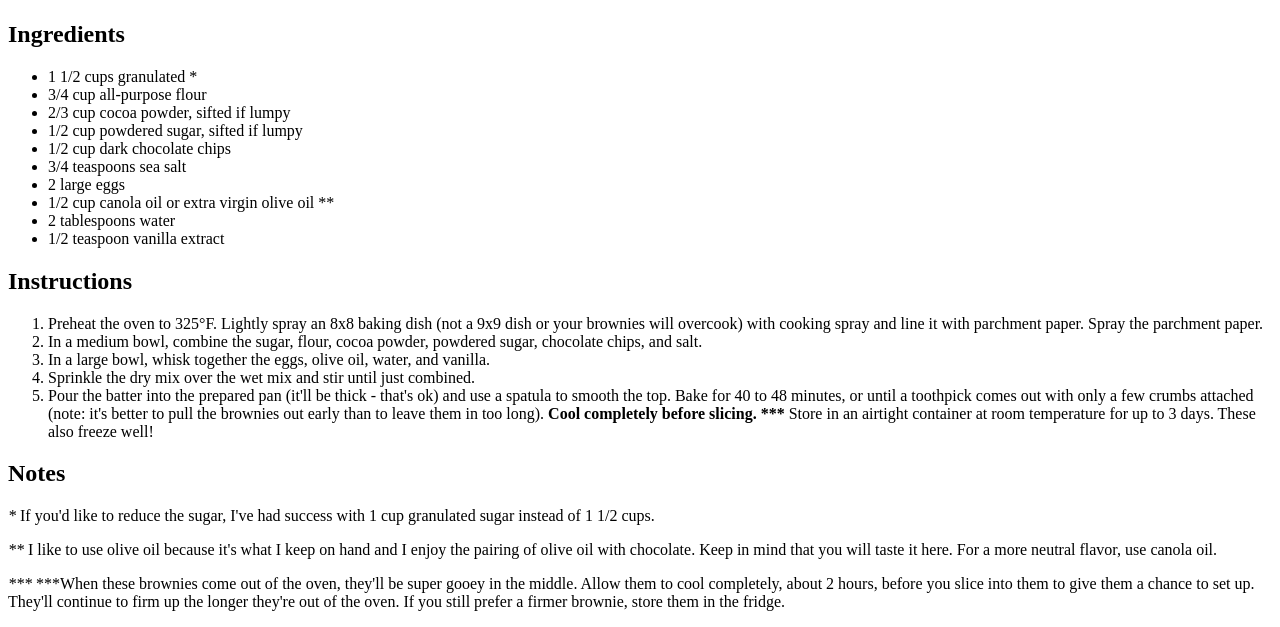
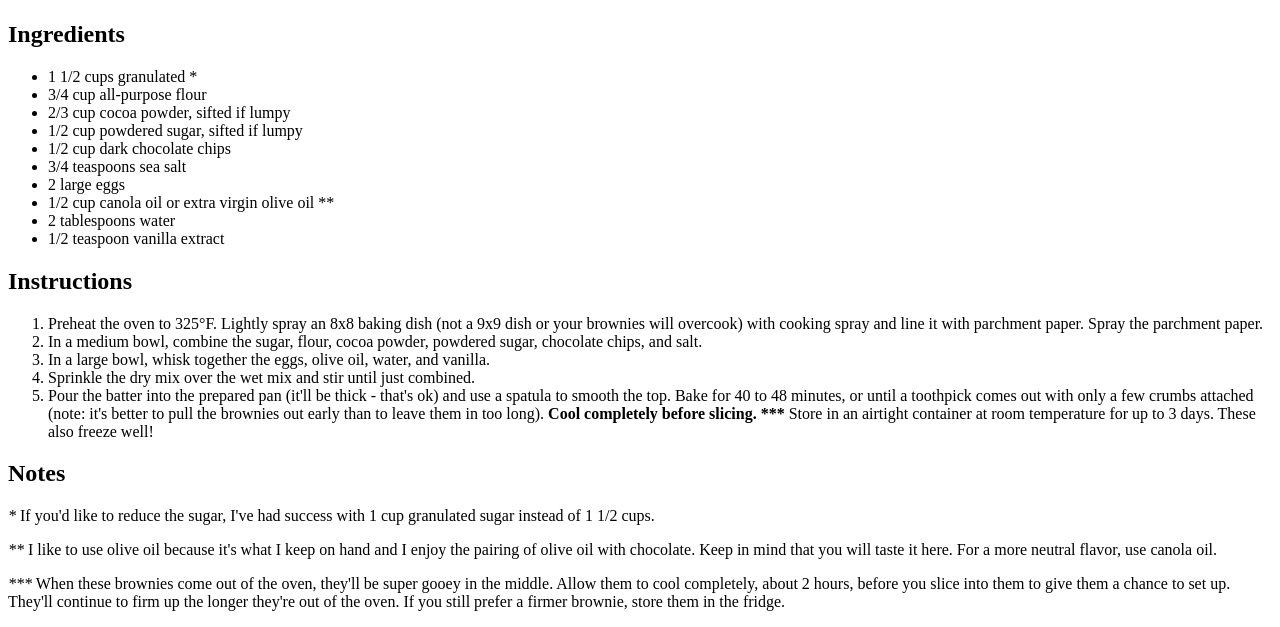
Before and after one commit to LisaH-rgb/Best-Brownies, a plain HTML site: page index.html in a window 1280 px wide. Shown: the part 354-981 px from the top of the page. Drawn offline with Linux system fonts and the light colour scheme.

Commit message:
Update index.html

```diff
--- a/index.html
+++ b/index.html
@@ -33,6 +33,6 @@
     <h2>Notes</h2>
     <p><em>*</em> If you'd like to reduce the sugar, I've had success with 1 cup granulated sugar instead of 1 1/2 cups.<p>
     <p><em>**</em> I like to use olive oil because it's what I keep on hand and I enjoy the pairing of olive oil with chocolate. Keep in mind that you will taste it here. For a more neutral flavor, use canola oil.</p>
-    <p><em>***</em> ***When these brownies come out of the oven, they'll be super gooey in the middle. Allow them to cool completely, about 2 hours, before you slice into them to give them a chance to set up. They'll continue to firm up the longer they're out of the oven. If you still prefer a firmer brownie, store them in the fridge.</p>
+    <p><em>***</em> When these brownies come out of the oven, they'll be super gooey in the middle. Allow them to cool completely, about 2 hours, before you slice into them to give them a chance to set up. They'll continue to firm up the longer they're out of the oven. If you still prefer a firmer brownie, store them in the fridge.</p>
   </body>
   </html>
```
